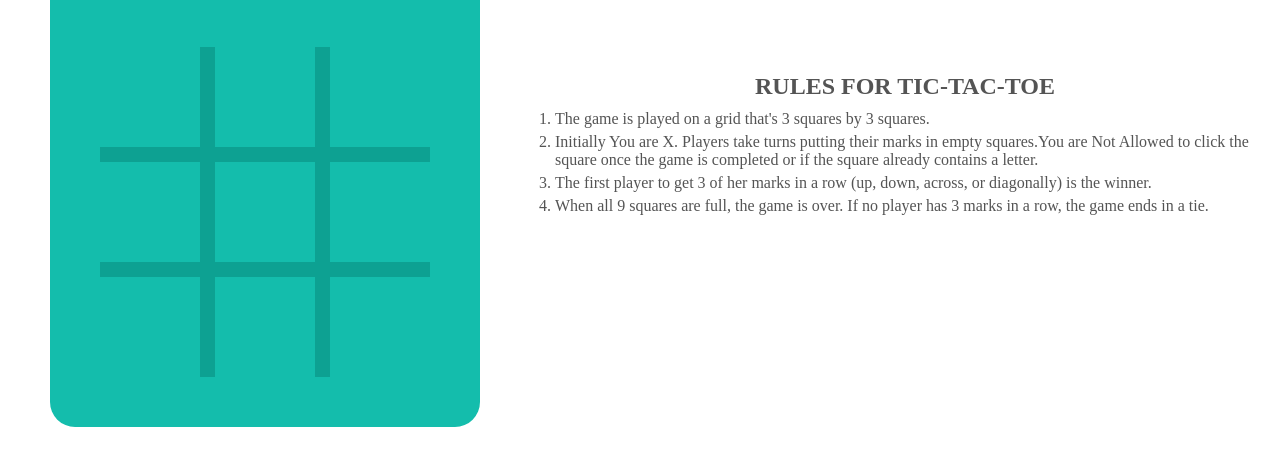
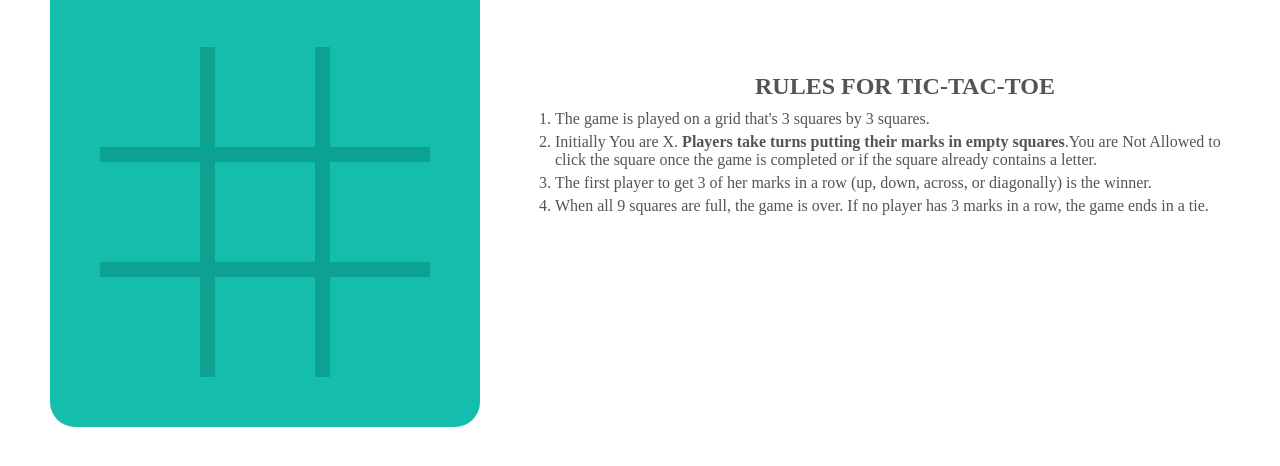
Before and after one commit to Gumparthypavankumar/Tic-Tac-Toe, a plain HTML site: page index.html in a window 1280 px wide. Shown: the part 190-656 px from the top of the page. Drawn offline with Linux system fonts and the light colour scheme.

Commit message:
Update index.html

```diff
--- a/index.html
+++ b/index.html
@@ -30,7 +30,7 @@
         <h2>RULES FOR TIC-TAC-TOE</h2>
         <ol>
             <li>The game is played on a grid that's 3 squares by 3 squares.</li>
-            <li>Initially You are X. Players take turns putting their marks in empty squares.You are Not Allowed to click the square once the game is completed or if the square already contains a letter.</li>
+            <li>Initially You are X. <strong>Players take turns putting their marks in empty squares</strong>.You are Not Allowed to click the square once the game is completed or if the square already contains a letter.</li>
             <li>The first player to get 3 of her marks in a row (up, down, across, or diagonally) is the winner.</li>
             <li>When all 9 squares are full, the game is over. If no player has 3 marks in a row, the game ends in a tie.</li>
         </ol>
```
